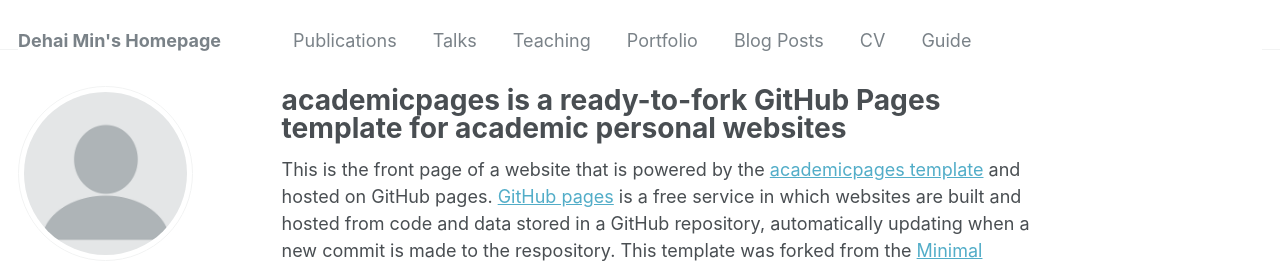
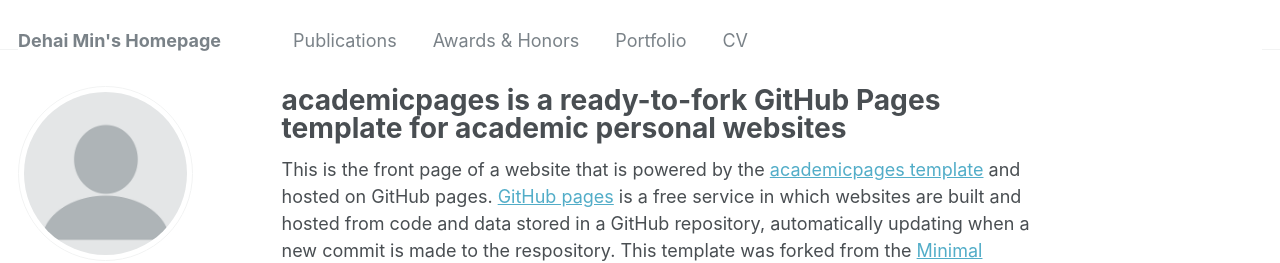
Before and after one commit to ZhishanQ/ZhishanQ.github.io, a Jekyll site: the page built from _pages/about.md, in a window 1280 px wide. Shown: the top 263 px of the page. Built offline with Jekyll 4.4.1, drawn with Linux system fonts in a browser that asks for light colours; some web fonts are replaced.

Commit message:
Update navigation.yml

```diff
--- a/_data/navigation.yml
+++ b/_data/navigation.yml
@@ -3,20 +3,11 @@
   - title: "Publications"
     url: /publications/
 
-  - title: "Talks"
-    url: /talks/
-
-  - title: "Teaching"
-    url: /teaching/
+  - title: "Awards & Honors"
+    url: /honors/
 
   - title: "Portfolio"
     url: /portfolio/
 
-  - title: "Blog Posts"
-    url: /year-archive/
-
   - title: "CV"
     url: /cv/
-
-  - title: "Guide"
-    url: /markdown/
```
